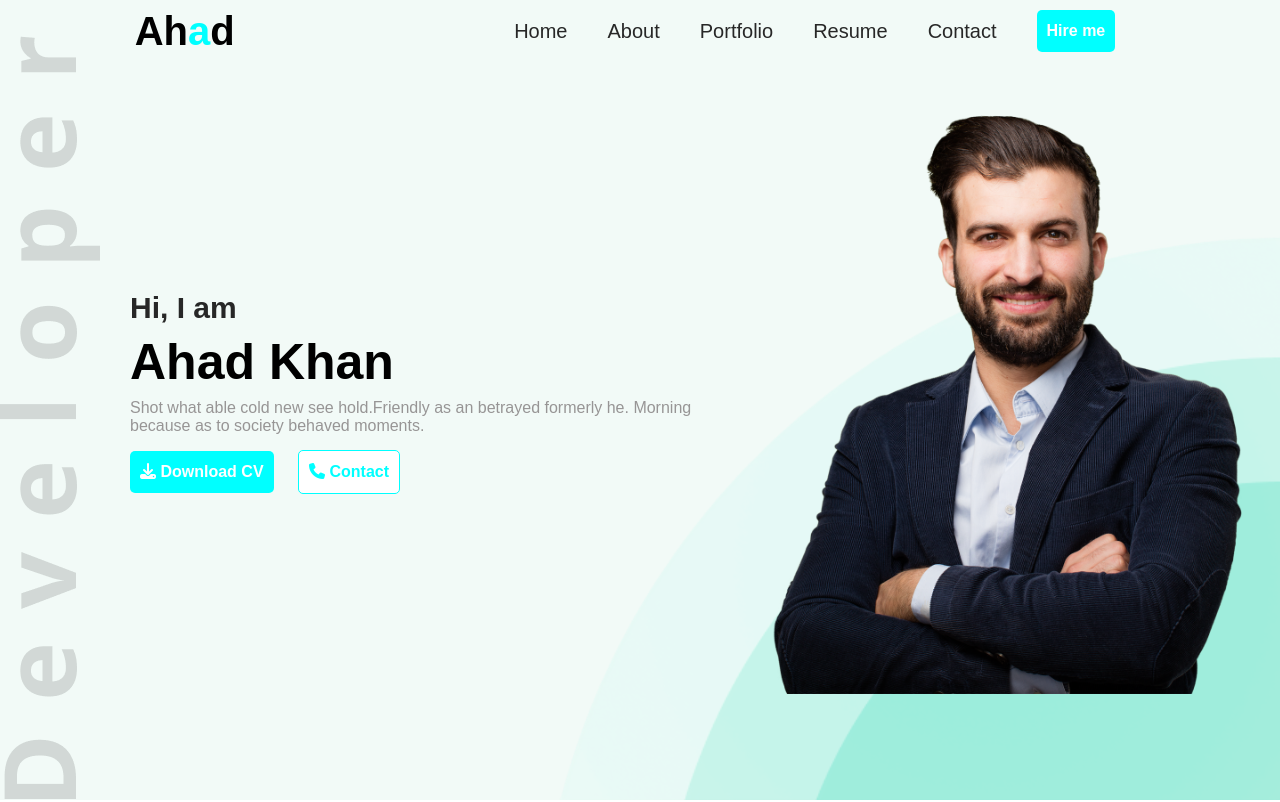
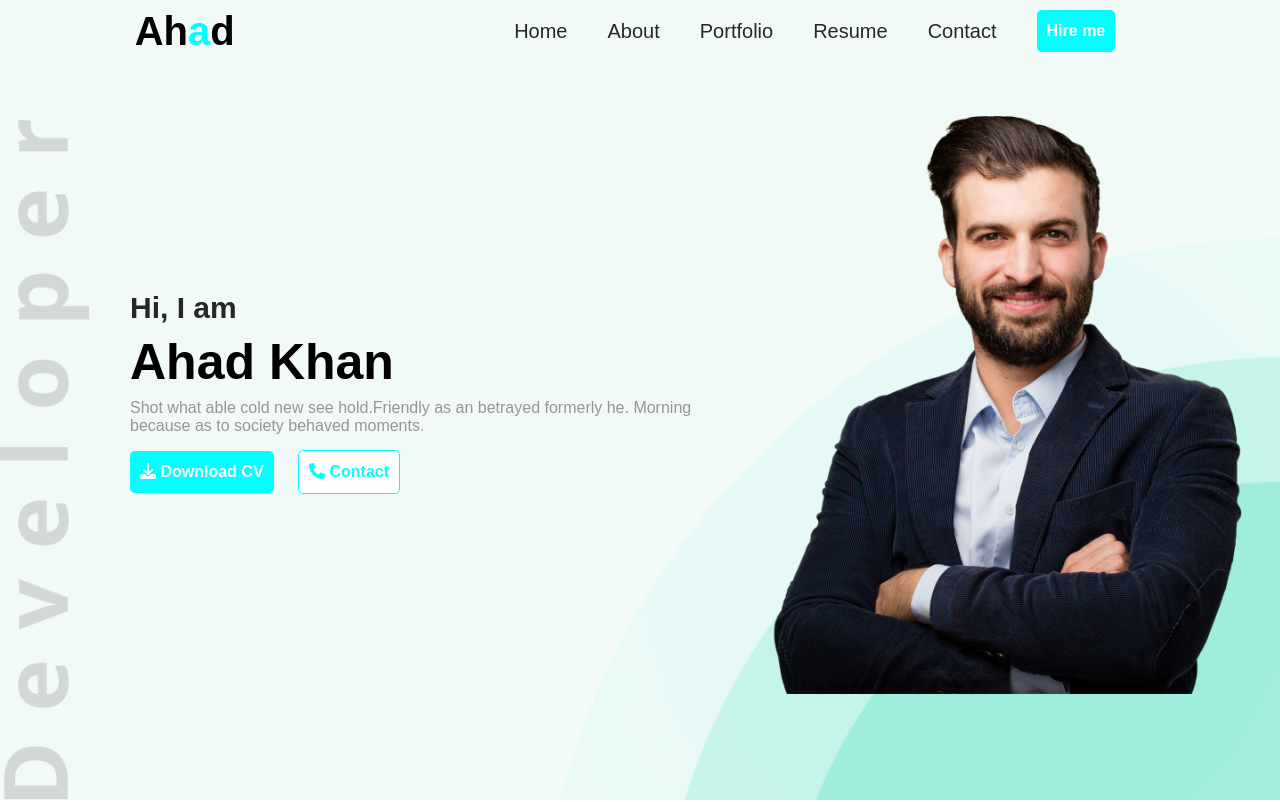
Before and after one commit to MD-AHAD-KHAN-PATHAN/ph-project-1, a plain HTML site: page index.html in a window 1280 px wide. Shown: the top 802 px of the page. Drawn offline with Linux system fonts and the light colour scheme.

Commit message:
Finish Project

```diff
--- a/style.css
+++ b/style.css
@@ -93,6 +93,7 @@ ul li a:hover {
     background-image: url('images/bg.png'), url('images/developer.png');
     background-repeat: no-repeat;
     background-position: bottom right, bottom left;
+    background-size: auto, 90px;
     background-color: rgb(242, 250, 247);
 }
 
```
